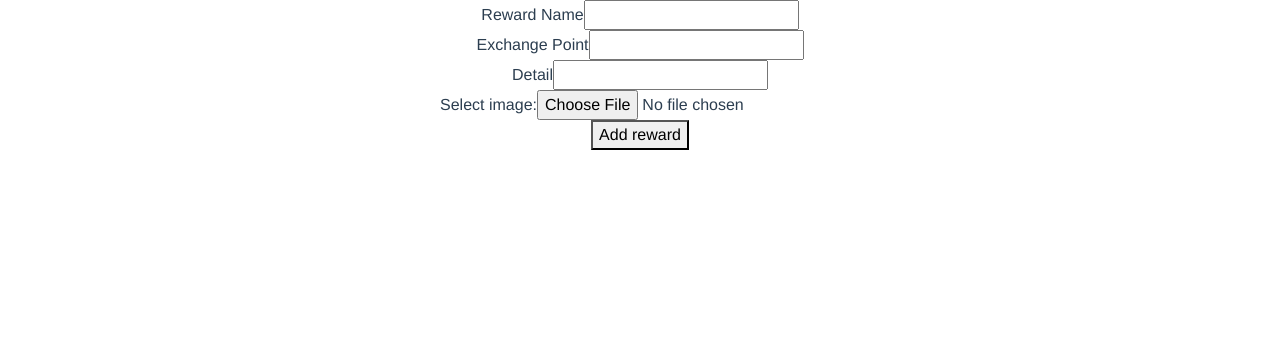
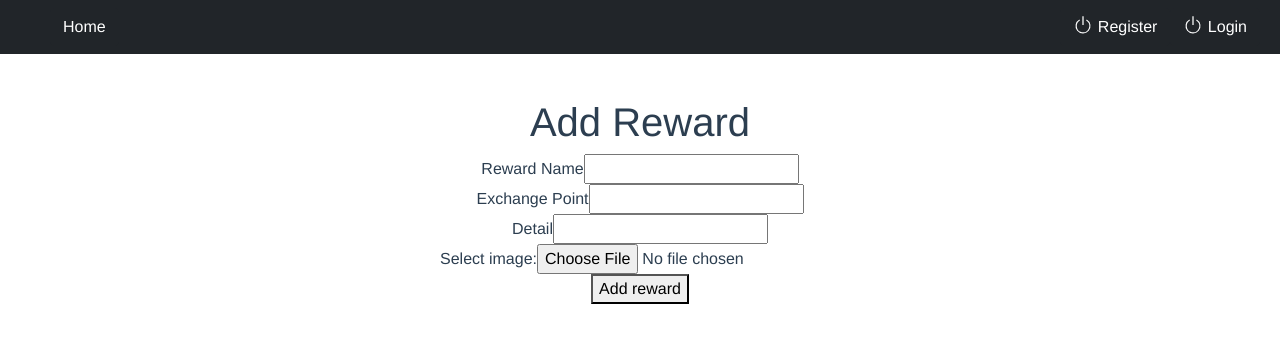
Before and after one commit to mmengspv/webtech-frontend-vuejs, a Vue app: page /reward/add in a window 1280 px wide. Shown: the top 342 px of the page. Built offline with nearby package versions, Linux system fonts and the light colour scheme; no server answers; what vue-swal would draw is missing.

Commit message:
add navbar to addform, GET exchange with headers

```diff
--- a/src/components/AddReward.vue
+++ b/src/components/AddReward.vue
@@ -1,5 +1,7 @@
 <template>
   <div>
+    <navbar></navbar>
+    <h1>Add Reward</h1>
     <form @submit.prevent="addReward">
       <div>
         <label for="reward_name">Reward Name</label>
@@ -41,7 +43,9 @@
 
 <script>
 import RewardApiStore from "@/store/RewardApi";
+import Navbar from "./Navbar.vue";
 export default {
+  components: { Navbar },
   data() {
     return {
       form: {
--- a/src/components/Navbar.vue
+++ b/src/components/Navbar.vue
@@ -1,5 +1,5 @@
 <template>
-  <div>
+  <div class="pb-1">
     <b-navbar toggleable="lg" type="dark" variant="dark">
       <div class="collapse navbar-collapse ml-1" id="navbarSupportedContent">
         <ul class="navbar-nav mr-auto">
@@ -103,6 +103,7 @@ export default {
             icon: "success",
           });
           AuthStore.dispatch("logout");
+          this.$router.push("/");
         }
       });
     },
@@ -111,6 +112,9 @@ export default {
 </script>
 
 <style>
+.pb-1 {
+  margin-bottom: 40px;
+}
 .ml-1 {
   margin-left: 50px;
 }
--- a/src/services/ExchangeService.js
+++ b/src/services/ExchangeService.js
@@ -9,7 +9,8 @@ export default {
     return res;
   },
   async getAllExchange() {
-    const res = await Axios.get(`${api_endpoint}/exchanges`);
+    const headers = AuthService.getHeaders();
+    const res = await Axios.get(`${api_endpoint}/exchanges`, headers);
     return res;
   },
 };
```
